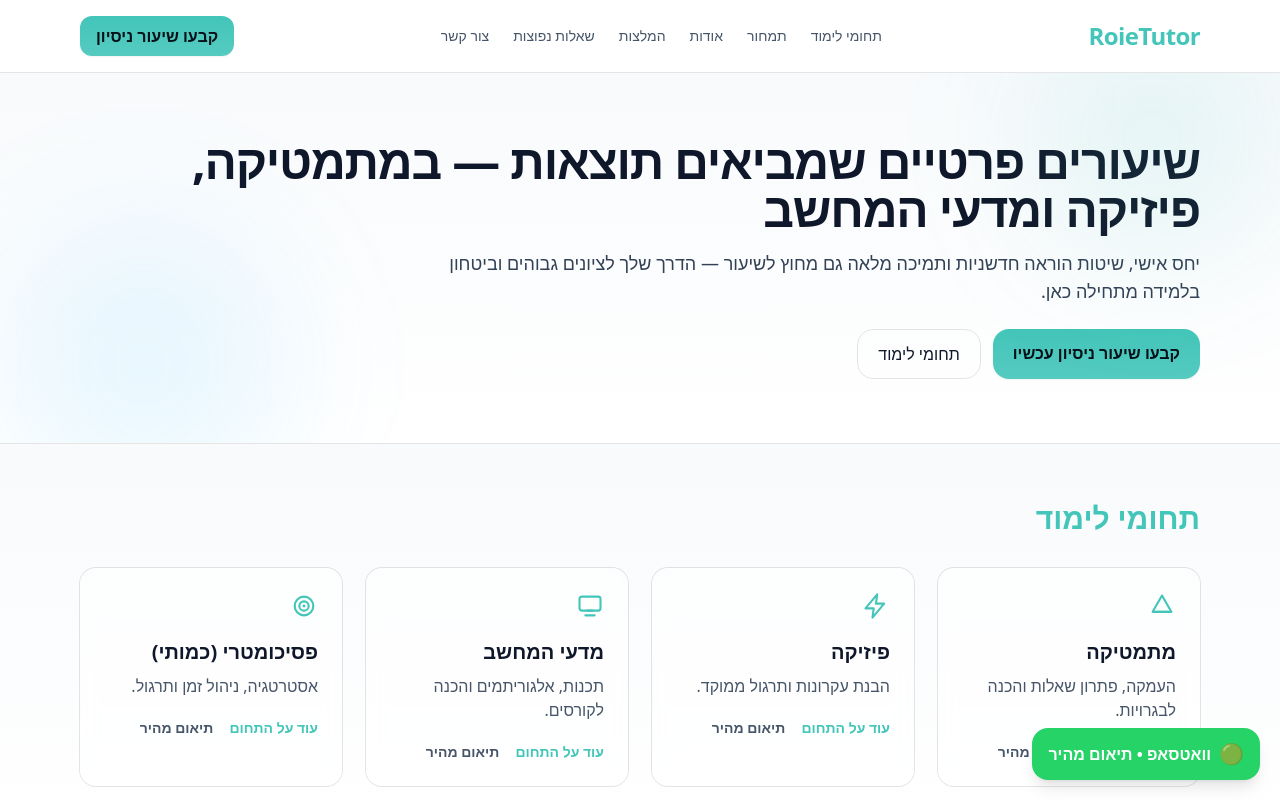
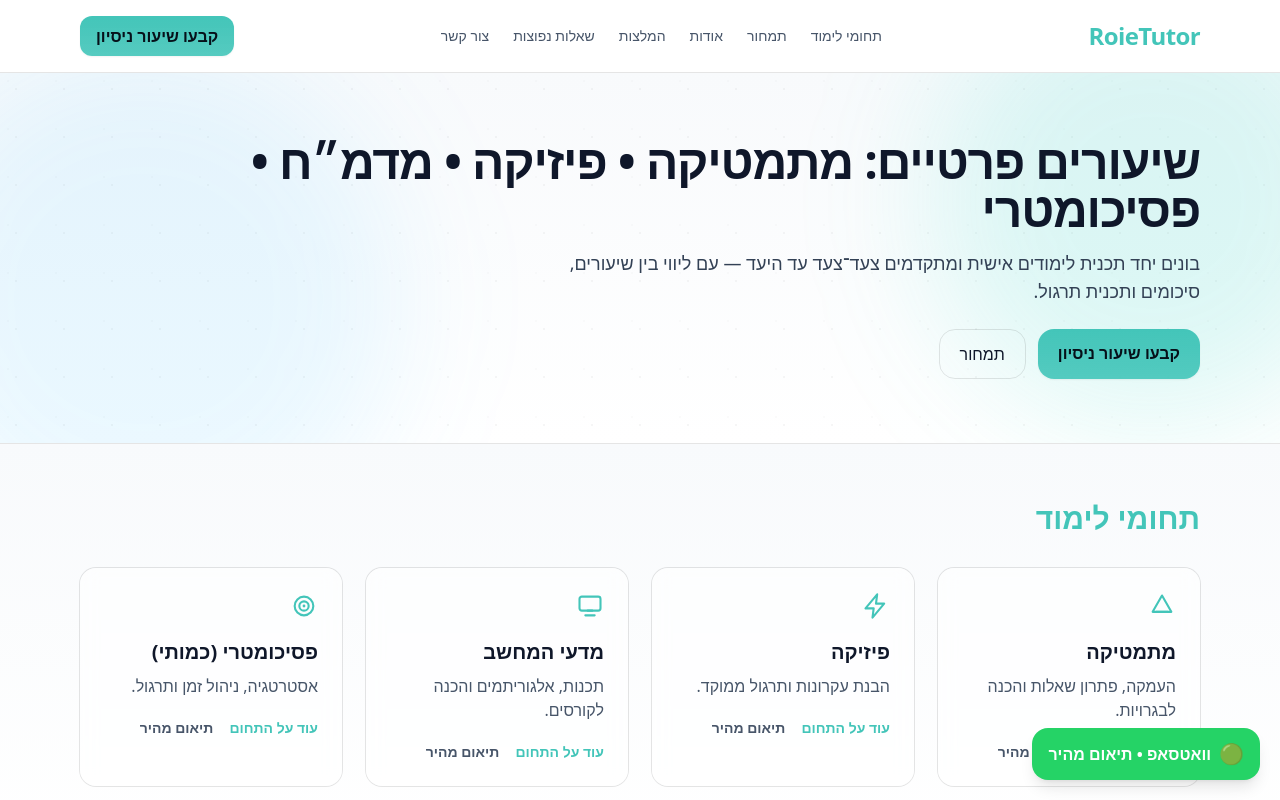
Before and after one commit to roadam11/RoieTutor, a Next.js app: page / in a window 1280 px wide. Shown: the top 800 px of the page. Built offline with nearby package versions, Linux system fonts and the light colour scheme.

Commit message:
Update Hero.js

```diff
--- a/components/Hero.js
+++ b/components/Hero.js
@@ -1,34 +1,32 @@
 export default function Hero() {
   return (
-    <section id="home" className="bg-gradient-to-b from-slate-50 to-white dark:from-ink2 dark:to-ink overflow-hidden">
-      <div className="max-w-6xl mx-auto px-4 py-16 relative">
-        <h1 className="text-4xl sm:text-5xl font-extrabold tracking-tight animate-rise">
-          שיעורים פרטיים שמביאים תוצאות — במתמטיקה, פיזיקה ומדעי המחשב
+    <section className="relative bg-gradient-to-b from-slate-50 to-white dark:from-ink2 dark:to-ink overflow-hidden">
+      {/* דקור רקע עדין */}
+      <div className="absolute inset-0 pointer-events-none opacity-60 dark:opacity-30"
+        style={{ backgroundImage:'radial-gradient(24px 24px at 16px 16px, rgba(0,0,0,0.06) 1px, transparent 1px), radial-gradient(24px 24px at 8px 8px, rgba(0,0,0,0.03) 1px, transparent 1px)', backgroundSize:'48px 48px'}} />
+      <div className="pointer-events-none absolute -right-24 -top-24 w-[28rem] h-[28rem] rounded-full bg-teal-400/15 blur-3xl" />
+      <div className="pointer-events-none absolute -left-28 -bottom-28 w-[32rem] h-[32rem] rounded-full bg-sky-400/10 blur-3xl" />
+
+      <div className="relative max-w-6xl mx-auto px-4 py-16">
+        <h1 className="text-4xl sm:text-5xl font-extrabold tracking-tight animate-up">
+          שיעורים פרטיים: מתמטיקה • פיזיקה • מדמ״ח • פסיכומטרי
         </h1>
-        <p className="mt-4 text-lg text-slate-700 dark:text-slate-300 max-w-3xl animate-fade">
-          יחס אישי, שיטות הוראה חדשניות ותמיכה מלאה גם מחוץ לשיעור — הדרך שלך לציונים גבוהים וביטחון בלמידה מתחילה כאן.
+        <p className="mt-4 text-lg text-slate-700 dark:text-slate-300 max-w-2xl animate-fade">
+          בונים יחד תכנית לימודים אישית ומתקדמים צעד־צעד עד היעד — עם ליווי בין שיעורים, סיכומים ותכנית תרגול.
         </p>
-        <div className="mt-6 flex flex-wrap gap-3 animate-fade">
-          <a href="#quick" className="px-5 py-3 rounded-2xl bg-gradient-to-b from-tealBrand to-tealBrand/90 text-[#061019] font-bold shadow-sm hover:shadow-md">
-            קבעו שיעור ניסיון עכשיו
-          </a>
-          <a href="#services" className="px-5 py-3 rounded-2xl border border-black/10 dark:border-white/15 hover:border-tealBrand hover:text-tealBrand">
-            תחומי לימוד
-          </a>
+        <div className="mt-6 flex flex-wrap gap-3 animate-fade-delayed">
+          <a href="#quick" className="px-5 py-3 rounded-2xl bg-gradient-to-b from-tealBrand to-tealBrand/90 text-[#061019] font-bold shadow-sm">קבעו שיעור ניסיון</a>
+          <a href="#pricing" className="px-5 py-3 rounded-2xl border border-black/10 dark:border-white/15 hover:border-tealBrand hover:text-tealBrand">תמחור</a>
         </div>
-
-        {/* אלמנט ויזואלי עדין ברקע */}
-        <div className="pointer-events-none absolute -right-16 -top-16 w-64 h-64 rounded-full bg-tealBrand/10 blur-3xl"></div>
-        <div className="pointer-events-none absolute -left-16 -bottom-16 w-72 h-72 rounded-full bg-sky-400/10 blur-3xl"></div>
       </div>
 
-      {/* אנימציות מקומיות */}
       <style jsx>{`
-        @keyframes rise { 0% { transform: translateY(12px); opacity: 0 } 100% { transform: translateY(0); opacity: 1 } }
-        @keyframes fade { 0% { opacity: 0 } 100% { opacity: 1 } }
-        .animate-rise { animation: rise .6s ease-out both }
+        @keyframes up { from { opacity: 0; transform: translateY(12px) } to { opacity: 1; transform: translateY(0) } }
+        @keyframes fade { from { opacity: 0 } to { opacity: 1 } }
+        .animate-up { animation: up .6s ease-out both }
         .animate-fade { animation: fade .9s ease-out both }
+        .animate-fade-delayed { animation: fade 1.1s ease-out both }
       `}</style>
     </section>
-  );
+  )
 }
```
